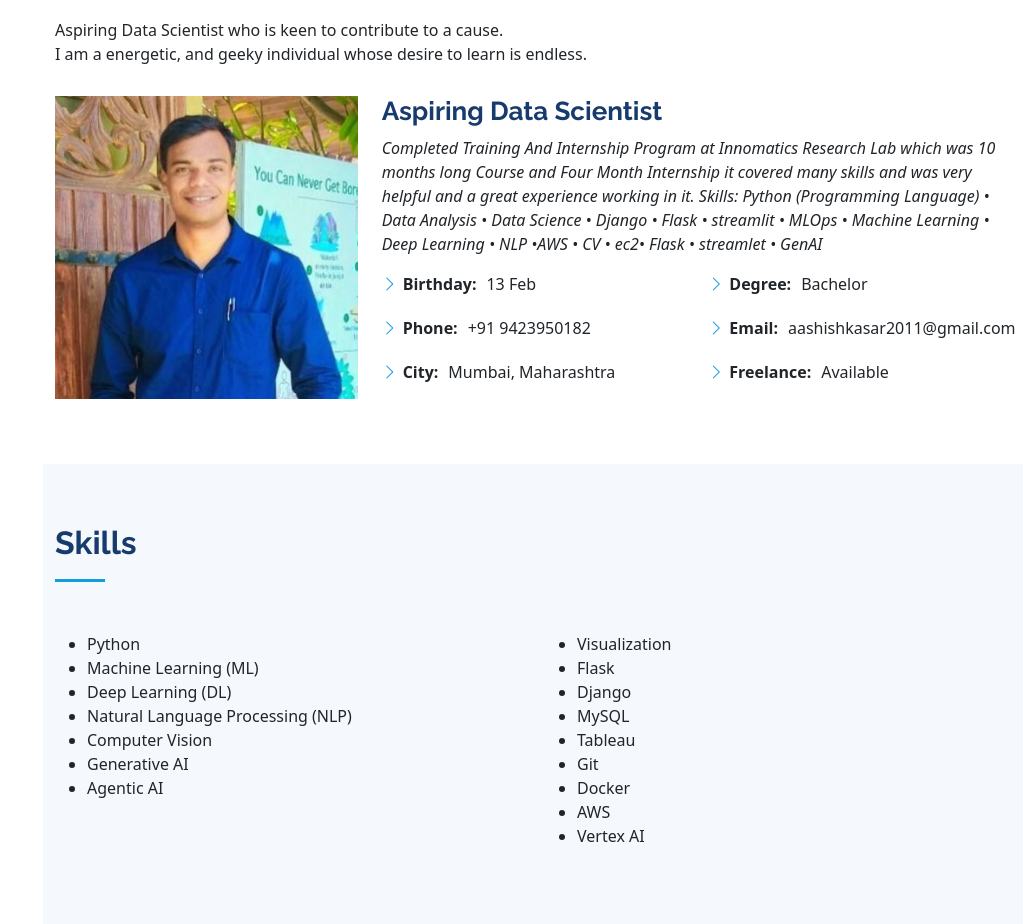
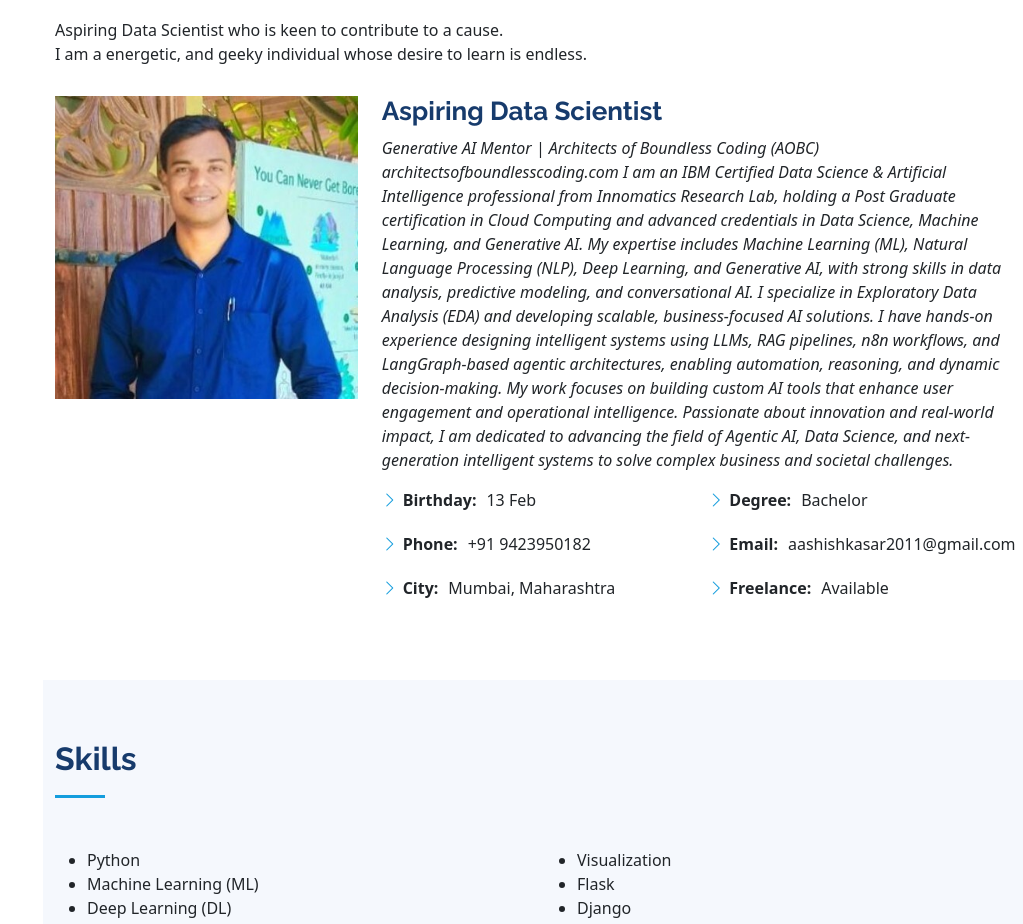
Before and after one commit to aashishkasar/My-Portfolio, a React (Create React App) app: page / in a window 1280 px wide. Shown: the part 920-1844 px from the top of the page, without its empty margins (257-1280 px from the left). Built offline with nearby package versions, Linux system fonts and the light colour scheme.

Commit message:
Update App.js
Update Introduction

```diff
--- a/src/App.js
+++ b/src/App.js
@@ -152,10 +152,16 @@ function App() {
             <div className="col-lg-8 pt-4 pt-lg-0 content" data-aos="fade-left">
               <h3>Aspiring Data Scientist</h3>
               <p className="fst-italic">
-               Completed Training And Internship Program at Innomatics Research Lab which was 10 months long Course
-               and Four Month Internship it covered many skills and was very helpful and a great experience working in it.
-               Skills: Python (Programming Language) • Data Analysis • Data Science • Django • Flask
-               • streamlit • MLOps • Machine Learning • Deep Learning • NLP •AWS • CV • ec2• Flask • streamlet • GenAI
+           Generative AI Mentor | Architects of Boundless Coding (AOBC)
+architectsofboundlesscoding.com
+
+I am an IBM Certified Data Science & Artificial Intelligence professional from Innomatics Research Lab, holding a Post Graduate certification in Cloud Computing and advanced credentials in Data Science, Machine Learning, and Generative AI.
+
+My expertise includes Machine Learning (ML), Natural Language Processing (NLP), Deep Learning, and Generative AI, with strong skills in data analysis, predictive modeling, and conversational AI. I specialize in Exploratory Data Analysis (EDA) and developing scalable, business-focused AI solutions.
+
+I have hands-on experience designing intelligent systems using LLMs, RAG pipelines, n8n workflows, and LangGraph-based agentic architectures, enabling automation, reasoning, and dynamic decision-making. My work focuses on building custom AI tools that enhance user engagement and operational intelligence.
+
+Passionate about innovation and real-world impact, I am dedicated to advancing the field of Agentic AI, Data Science, and next-generation intelligent systems to solve complex business and societal challenges.
               </p>
               <div className="row">
                 <div className="col-lg-6">
```
